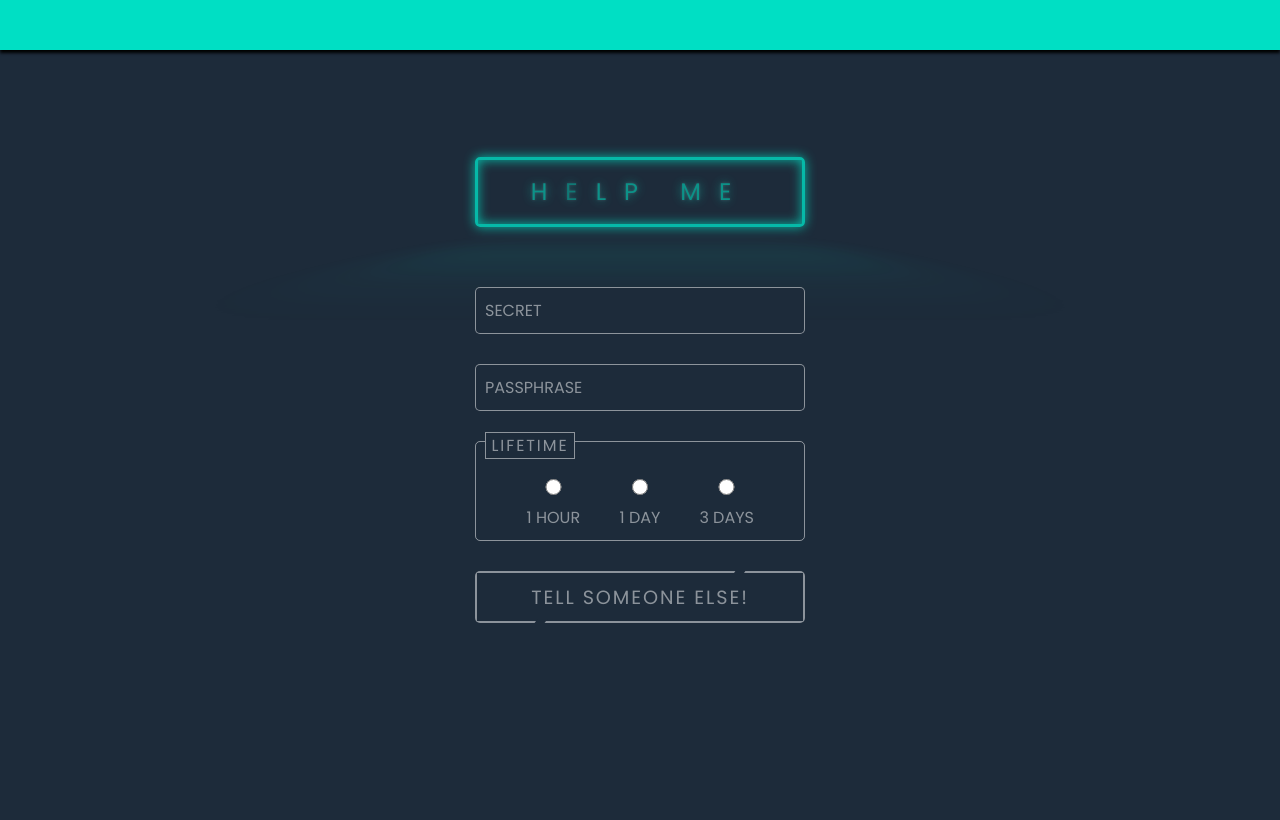
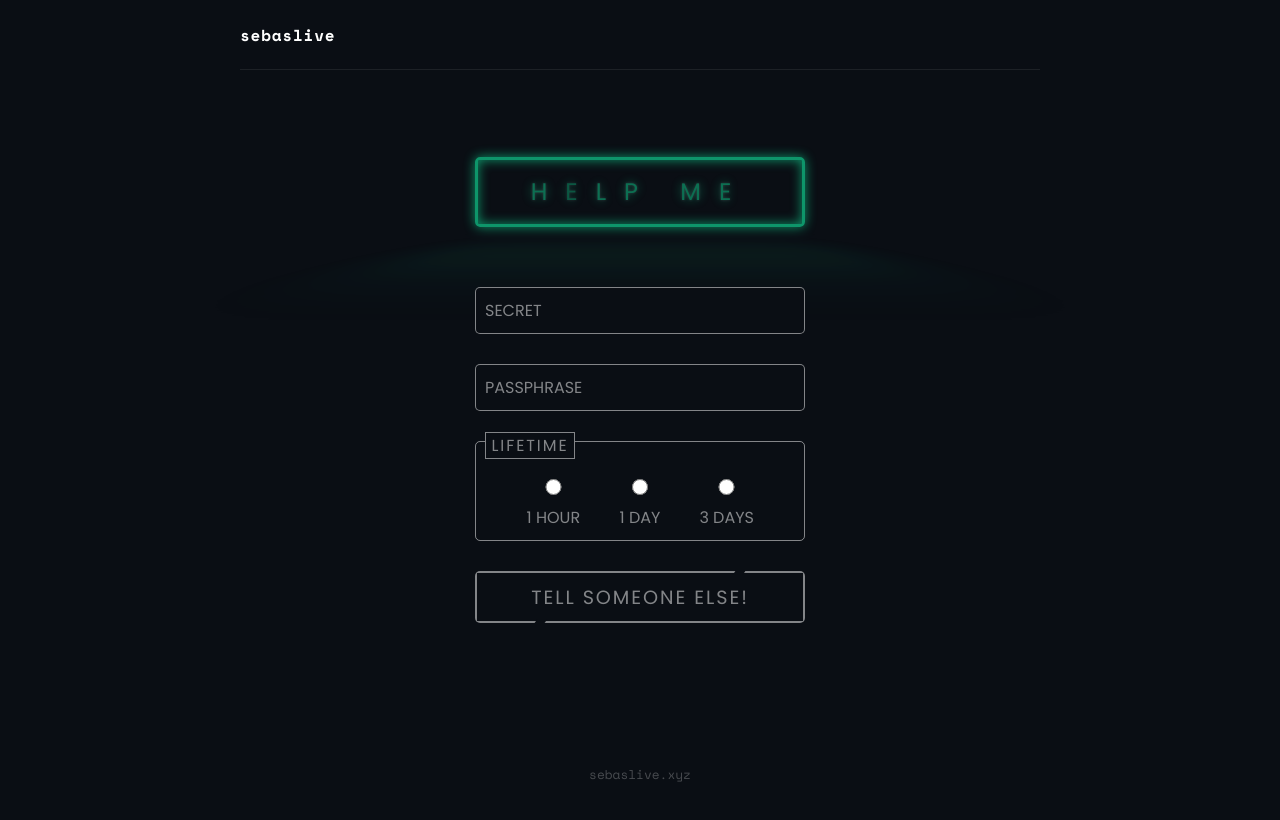
Before and after one commit to SebastiaanvanOorschot/SecretShareApp, a Vue app in the folder SecretShareFrontEnd/: page /secretShare in a window 1280 px wide. Shown: the top 820 px of the page. Built offline with nearby package versions, Linux system fonts and the light colour scheme.

Commit message:
restyle naar nieuwe kleuren

```diff
--- a/SecretShareFrontEnd/src/App.vue
+++ b/SecretShareFrontEnd/src/App.vue
@@ -1,7 +1,9 @@
 <template>
 
-  <header>
-
+  <header class="site-header">
+    <div class="header-inner">
+      <span class="brand">sebaslive</span>
+    </div>
   </header>
 
   <main>
@@ -9,6 +11,10 @@
       <RouterView />
     </div>
   </main>
+
+  <footer class="site-footer">
+    <span>sebaslive.xyz</span>
+  </footer>
 
 </template>
 
--- a/SecretShareFrontEnd/src/layouts/MainLayout.vue
+++ b/SecretShareFrontEnd/src/layouts/MainLayout.vue
@@ -1,8 +1,6 @@
 <template>
     <head>
     </head>
-        <div class="topnav">
-        </div>
         <body>
             <div class="column">
                 <div class="column helpTextContainer" v-if="$route.path == '/'">
@@ -11,7 +9,7 @@
                     </p>
                 </div>
                 <div class="column">
-                    <RouterLink to="/secretShare" class="row submitButton" style="--clr:#00dfc4"><span>Tell me your secret..</span><i></i></RouterLink>
+                    <RouterLink to="/secretShare" class="row submitButton" style="--clr:var(--accent)"><span>Tell me your secret..</span><i></i></RouterLink>
                 </div>
                 <div>
                     <RouterView />
--- a/SecretShareFrontEnd/src/layouts/css/MainLayout.css
+++ b/SecretShareFrontEnd/src/layouts/css/MainLayout.css
@@ -1,4 +1,5 @@
 @import url('https://fonts.googleapis.com/css2?family=Poppins:wght@300;400;500;600;700;800;900&display=swap');
+@import url('https://fonts.googleapis.com/css2?family=Space+Mono:wght@400;700&display=swap');
 * {
   margin: 0;
   padding: 0;
@@ -8,23 +9,55 @@
 
 :root {
   --white: rgb(255, 255, 255);
-  --teal: #00dfc4;
-  --gunmetal: #1D2B3A;
+  --accent: #10b981;
+  --bg: #0a0e14;
   --outline: rgba(255, 255, 255, 0.493);
   --outline-glow: rgb(255, 255, 255);
-  --red: #FF0035;
+  --red: #ef4444;
 }
 
-/* Top nav */
-.topnav {
+/* Site header */
+.site-header {
   position: fixed;
   z-index: 1;
   top: 0;
   left: 0;
-  height: 50px;
   width: 100%;
-  background-color: var(--teal);
-  box-shadow: 0px 3px 3px rgb(0, 0, 0);
+  display: flex;
+  justify-content: center;
+  background-color: var(--bg);
+}
+.site-header .header-inner {
+  width: min(800px, 92%);
+  height: 70px;
+  display: flex;
+  align-items: center;
+  border-bottom: 1px solid rgba(255, 255, 255, 0.08);
+}
+.site-header .brand {
+  font-family: 'Space Mono', monospace;
+  font-size: 1rem;
+  font-weight: 700;
+  letter-spacing: 0.05em;
+  color: var(--white);
+}
+
+/* Site footer */
+.site-footer {
+  position: fixed;
+  z-index: 1;
+  bottom: 0;
+  left: 0;
+  width: 100%;
+  display: flex;
+  justify-content: center;
+  padding: 16px 0;
+  pointer-events: none;
+}
+.site-footer span {
+  font-family: 'Space Mono', monospace;
+  font-size: 0.8rem;
+  color: rgba(255, 255, 255, 0.25);
 }
 
 
@@ -36,7 +69,7 @@ body {
   flex-direction: column;
   height: 100dvh;
   width: 100dvw;
-  background: var(--gunmetal);
+  background: var(--bg);
   overflow: hidden;
 }
 
@@ -44,10 +77,10 @@ body {
 /* intro text */
 .helpTextContainer {
   position: relative;
-  color: var(--teal);
-  text-shadow: 0 0 10px var(--teal),
-  0 0 30px var(--teal),
-  0 0 80px var(--teal);
+  color: var(--accent);
+  text-shadow: 0 0 10px var(--accent),
+  0 0 30px var(--accent),
+  0 0 80px var(--accent);
   text-align: left;
 }
 
@@ -104,7 +137,7 @@ body {
   content: '';
   position: absolute;
   inset: 2px;
-  background: var(--gunmetal);
+  background: var(--bg);
 }
 .submitButton span {
   position: relative;
@@ -121,7 +154,7 @@ body {
   left: 80%;
   width: 10px;
   height: 4px;
-  background: var(--gunmetal);
+  background: var(--bg);
   transform: translate(-50%) skewX(325deg);
   transition: 0.3s;
 }
@@ -140,7 +173,7 @@ body {
   left: 20%;
   width: 10px;
   height: 4px;
-  background: var(--gunmetal);
+  background: var(--bg);
   transform: translate(-50%) skewX(325deg);
   transition: 0.3s;
 }
@@ -151,7 +184,7 @@ body {
   left: 20%;
   width: 10px;
   height: 4px;
-  background: var(--gunmetal);
+  background: var(--bg);
   transform: translate(-50%) skewX(325deg);
   transition: 0.3s;
 }
@@ -168,9 +201,9 @@ body {
 /* help button */
 .help-btn {
   position: relative;
-  color: var(--teal);
+  color: var(--accent);
   padding: 0.6em 1.2em;
-  border: 0.15em solid var(--teal);
+  border: 0.15em solid var(--accent);
   border-radius: 0.45em;
   background: none;
   perspective: 2em;
@@ -183,20 +216,20 @@ body {
   transition: 0.3s;
   transform: translateY(-30px);
 
-  -webkit-box-shadow: inset 0px 0px 0.5em 0px var(--teal),
-    0px 0px 0.5em 0px var(--teal);
-  -moz-box-shadow: inset 0px 0px 0.5em 0px var(--teal),
-    0px 0px 0.5em 0px var(--teal);
-  box-shadow: inset 0px 0px 0.5em 0px var(--teal),
-    0px 0px 0.5em 0px var(--teal);
+  -webkit-box-shadow: inset 0px 0px 0.5em 0px var(--accent),
+    0px 0px 0.5em 0px var(--accent);
+  -moz-box-shadow: inset 0px 0px 0.5em 0px var(--accent),
+    0px 0px 0.5em 0px var(--accent);
+  box-shadow: inset 0px 0px 0.5em 0px var(--accent),
+    0px 0px 0.5em 0px var(--accent);
   animation: border-flicker 2s linear infinite;
 }
 .glowing-txt {
   -webkit-text-shadow: 0 0 0.125em hsl(0 0% 100% / 0.3),
-    0 0 0.45em var(--teal);
+    0 0 0.45em var(--accent);
   -moz-text-shadow: 0 0 0.125em hsl(0 0% 100% / 0.3),
-    0 0 0.45em var(--teal);
-  text-shadow: 0 0 0.125em hsl(0 0% 100% / 0.3), 0 0 0.45em var(--teal);
+    0 0 0.45em var(--accent);
+  text-shadow: 0 0 0.125em hsl(0 0% 100% / 0.3), 0 0 0.45em var(--accent);
   animation: text-flicker 3s linear infinite;
 }
 .faulty-letter {
@@ -213,7 +246,7 @@ body {
   opacity: 0.1;
   filter: blur(1em);
   transform: translateY(100%) rotateX(95deg) scale(1.4, 0.35);
-  background: var(--teal);
+  background: var(--accent);
   pointer-events: none;
 }
 .help-btn::after {
@@ -225,8 +258,8 @@ body {
   bottom: 0;
   opacity: 0;
   z-index: -1;
-  background-color: var(--teal);
-  box-shadow: 0 0 2em 0.2em var(--teal);
+  background-color: var(--accent);
+  box-shadow: 0 0 2em 0.2em var(--accent);
   transition: opacity 100ms linear;
 }
 .help-btn:hover {
@@ -305,10 +338,10 @@ body {
   width: 100%;
   padding: 10px;
   border: 1px solid var(--outline);
-  background: var(--gunmetal);
+  background: var(--bg);
   border-radius: 5px;
   outline: none;
-  color: var(--teal);
+  color: var(--accent);
   font-size: 1rem;
   transition: 0.3s;
 }
@@ -329,37 +362,37 @@ body {
   transform: translateX(-10px) translateY(22px);
   font-size: 0.70rem;
   padding: 0 10px;
-  background: var(--gunmetal);
+  background: var(--bg);
   border-left: 1px solid var(--outline);
   border-right: 1px solid var(--outline);
   letter-spacing: 0.2em;
 }
 .inputBox input:focus ~ span {
-  color: var(--teal);
+  color: var(--accent);
   transform: translateX(10px) translateY(-22px);
   font-size: 0.65rem;
   padding: 0 10px;
-  background: var(--gunmetal);
-  border-left: 1px solid var(--teal);
-  border-right: 1px solid var(--teal);
+  background: var(--bg);
+  border-left: 1px solid var(--accent);
+  border-right: 1px solid var(--accent);
   letter-spacing: 0.2em;
 }
 .inputBox input:focus {
-  border: 1px solid var(--teal);
+  border: 1px solid var(--accent);
   box-shadow: 0 0 5px var(--white);
 }
 .inputBox input:not(:placeholder-shown) {
-  border: 1px solid var(--teal);
+  border: 1px solid var(--accent);
   box-shadow: 0 0 5px var(--white);
 }
 .inputBox input:not(:placeholder-shown) ~ span {
-  color: var(--teal);
+  color: var(--accent);
   transform: translateX(10px) translateY(-22px);
   font-size: 0.65rem;
   padding: 0 10px;
-  background: var(--gunmetal);
-  border-left: 1px solid var(--teal);
-  border-right: 1px solid var(--teal);
+  background: var(--bg);
+  border-left: 1px solid var(--accent);
+  border-right: 1px solid var(--accent);
   letter-spacing: 0.2em;
 }
 
@@ -378,7 +411,7 @@ body {
   color: var(--outline);
   text-transform: uppercase;
   transition: 0.3s;
-  background: var(--gunmetal);
+  background: var(--bg);
   border: 1px solid var(--outline);
   padding-left: 5px;
   padding-right: 5px;
@@ -390,7 +423,7 @@ body {
   transform: translateX(112px) translateY(50px);
   font-size: 0.70rem;
   padding: 0 10px;
-  background: var(--gunmetal);
+  background: var(--bg);
   border-left: 1px solid var(--outline);
   border-right: 1px solid var(--outline);
   letter-spacing: 0.2em;
@@ -407,12 +440,12 @@ body {
 .radio input[type="radio"] {
   width: 6.5em;
   height: 1.25em;
-  accent-color: var(--gunmetal);
+  accent-color: var(--bg);
   color: var(--outline);
 }
 .radio input[type="radio"]:checked ~ span {
-  color: var(--teal);
-  background: var(--gunmetal);
+  color: var(--accent);
+  background: var(--bg);
 }
 
 
@@ -465,20 +498,20 @@ body {
   position: absolute;
   bottom: -55px;
   content:attr(data-text);
-  color: var(--teal);
-  text-shadow: 0 0 10px var(--teal),
-  0 0 30px var(--teal),
-  0 0 80px var(--teal);
+  color: var(--accent);
+  text-shadow: 0 0 10px var(--accent),
+  0 0 30px var(--accent),
+  0 0 80px var(--accent);
   opacity: 0;
 }
 .passphraseContainer::before {
   position: absolute;
   bottom: -55px;
   content:attr(data-text);
-  color: var(--teal);
-  text-shadow: 0 0 10px var(--teal),
-  0 0 30px var(--teal),
-  0 0 80px var(--teal);
+  color: var(--accent);
+  text-shadow: 0 0 10px var(--accent),
+  0 0 30px var(--accent),
+  0 0 80px var(--accent);
   opacity: 0;
 }
 .retrievePassphraseContainer::before {
@@ -486,50 +519,50 @@ body {
   bottom: -30px;
   left: 5px;
   content:attr(data-text);
-  color: var(--teal);
-  text-shadow: 0 0 10px var(--teal),
-  0 0 30px var(--teal),
-  0 0 80px var(--teal);
+  color: var(--accent);
+  text-shadow: 0 0 10px var(--accent),
+  0 0 30px var(--accent),
+  0 0 80px var(--accent);
   opacity: 0;
 }
 .lifetimeContainer::before {
   position: absolute;
   bottom: -55px;
   content:attr(data-text);
-  color: var(--teal);
-  text-shadow: 0 0 10px var(--teal),
-  0 0 30px var(--teal),
-  0 0 80px var(--teal);
+  color: var(--accent);
+  text-shadow: 0 0 10px var(--accent),
+  0 0 30px var(--accent),
+  0 0 80px var(--accent);
   opacity: 0;
 }
 .submitContainer::before {
   position: absolute;
   bottom: -55px;
   content:attr(data-text);
-  color: var(--teal);
-  text-shadow: 0 0 10px var(--teal),
-  0 0 30px var(--teal),
-  0 0 80px var(--teal);
+  color: var(--accent);
+  text-shadow: 0 0 10px var(--accent),
+  0 0 30px var(--accent),
+  0 0 80px var(--accent);
   opacity: 0;
 }
 .retrieveSubmitContainer::before {
   position: absolute;
   bottom: -85px;
   content:attr(data-text);
-  color: var(--teal);
-  text-shadow: 0 0 10px var(--teal),
-  0 0 30px var(--teal),
-  0 0 80px var(--teal);
+  color: var(--accent);
+  text-shadow: 0 0 10px var(--accent),
+  0 0 30px var(--accent),
+  0 0 80px var(--accent);
   opacity: 0;
 }
 .retrieveInfoText::before {
   position: absolute;
   content:attr(data-text);
   top: -10px;
-  color: var(--teal);
-  text-shadow: 0 0 10px var(--teal),
-  0 0 30px var(--teal),
-  0 0 80px var(--teal);
+  color: var(--accent);
+  text-shadow: 0 0 10px var(--accent),
+  0 0 30px var(--accent),
+  0 0 80px var(--accent);
   opacity: 0;
 }
 .help-btn:hover ~ .secretContainer::before {
@@ -558,20 +591,20 @@ body {
 /* alerts */
 .alertContainer {
   font-size: 1.7rem;
-  color: var(--teal);
-  text-shadow: 0 0 10px var(--teal),
-  0 0 30px var(--teal),
-  0 0 80px var(--teal);
+  color: var(--accent);
+  text-shadow: 0 0 10px var(--accent),
+  0 0 30px var(--accent),
+  0 0 80px var(--accent);
   animation: flicker 3.5s linear infinite;
   animation-delay: 3s;
   text-align: center;
 }
 .alertContainerRetrieve {
   font-size: 1.7rem;
-  color: var(--teal);
-  text-shadow: 0 0 10px var(--teal),
-  0 0 30px var(--teal),
-  0 0 80px var(--teal);
+  color: var(--accent);
+  text-shadow: 0 0 10px var(--accent),
+  0 0 30px var(--accent),
+  0 0 80px var(--accent);
   animation: flicker 3.5s linear infinite;
   animation-delay: 3s;
   text-align: center;
--- a/SecretShareFrontEnd/src/views/secretPickup.vue
+++ b/SecretShareFrontEnd/src/views/secretPickup.vue
@@ -16,7 +16,7 @@
                 </div>
 
                 <div class="column retrieveSubmitContainer" data-text="Click this button to submit your passphrase and retrieve the secret if it was correct.">
-                    <a href="#" type="submit" v-on:click="submitForm" class="row submitButton" style="--clr:#00dfc4"><span>come a little closer..</span><i></i></a>
+                    <a href="#" type="submit" v-on:click="submitForm" class="row submitButton" style="--clr:var(--accent)"><span>come a little closer..</span><i></i></a>
                 </div>
                 <div class="column alertContainerRetrieve">
                     <div ref="fadeIn" class="fadeIn">
--- a/SecretShareFrontEnd/src/views/secretShare.vue
+++ b/SecretShareFrontEnd/src/views/secretShare.vue
@@ -36,7 +36,7 @@
                 </div>
 
                 <div class="column submitContainer" data-text="Click this button to store the secret and copy the retrieval link to your clipboard">
-                    <a href="#" type="submit" class="row submitButton" v-on:click="submitForm" style="--clr:#00dfc4">
+                    <a href="#" type="submit" class="row submitButton" v-on:click="submitForm" style="--clr:var(--accent)">
                         <span>Tell someone else!</span><i></i>
                     </a>
                 </div>
@@ -72,8 +72,8 @@ const formData = reactive({
 
 watch(() => formData.lifetime, (newValue) =>{
     if (newValue){
-        currentBorder.value = '1px solid #00DFC4';
-        currentColor.value = '#00DFC4';
+        currentBorder.value = '1px solid #10b981';
+        currentColor.value = '#10b981';
         currentBoxShadow.value = '0 0 5px #fff';
     }
 });
```
